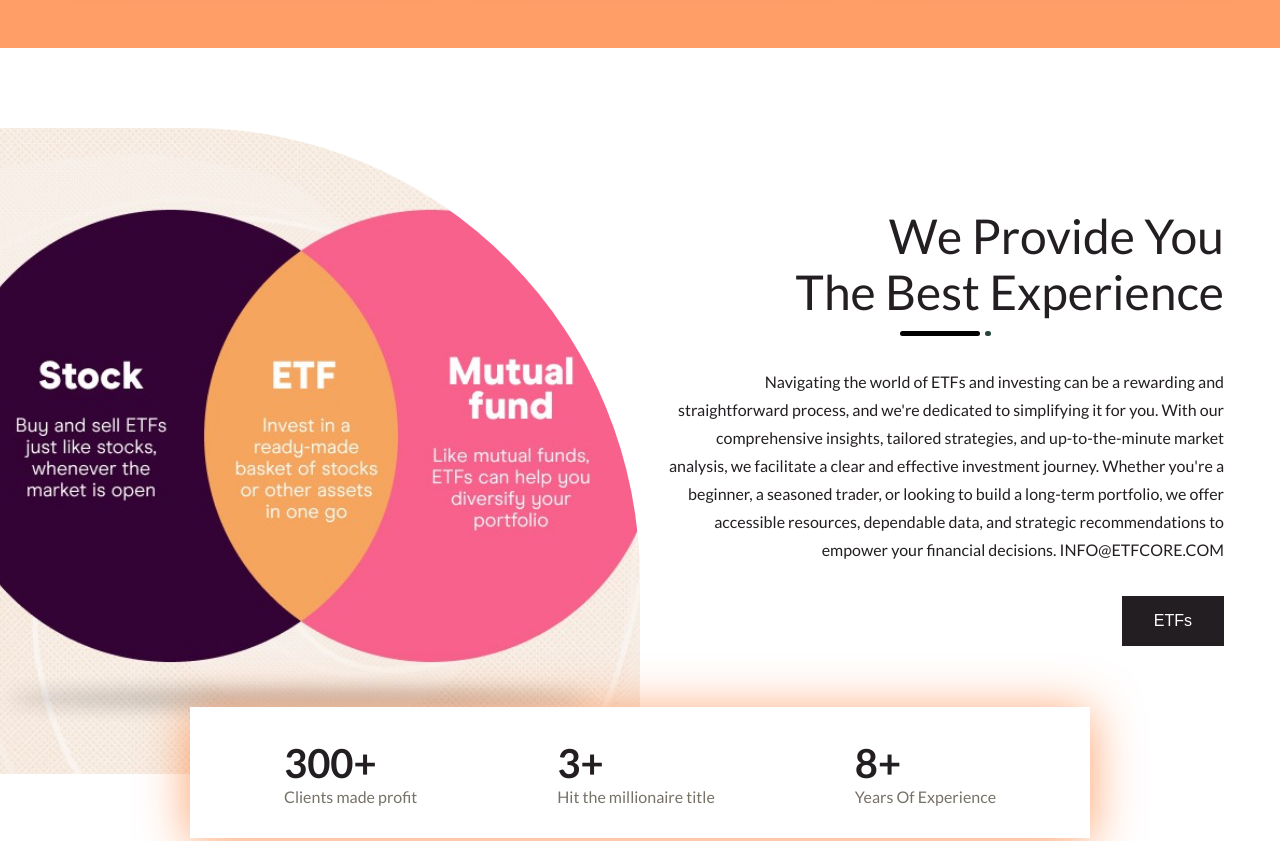
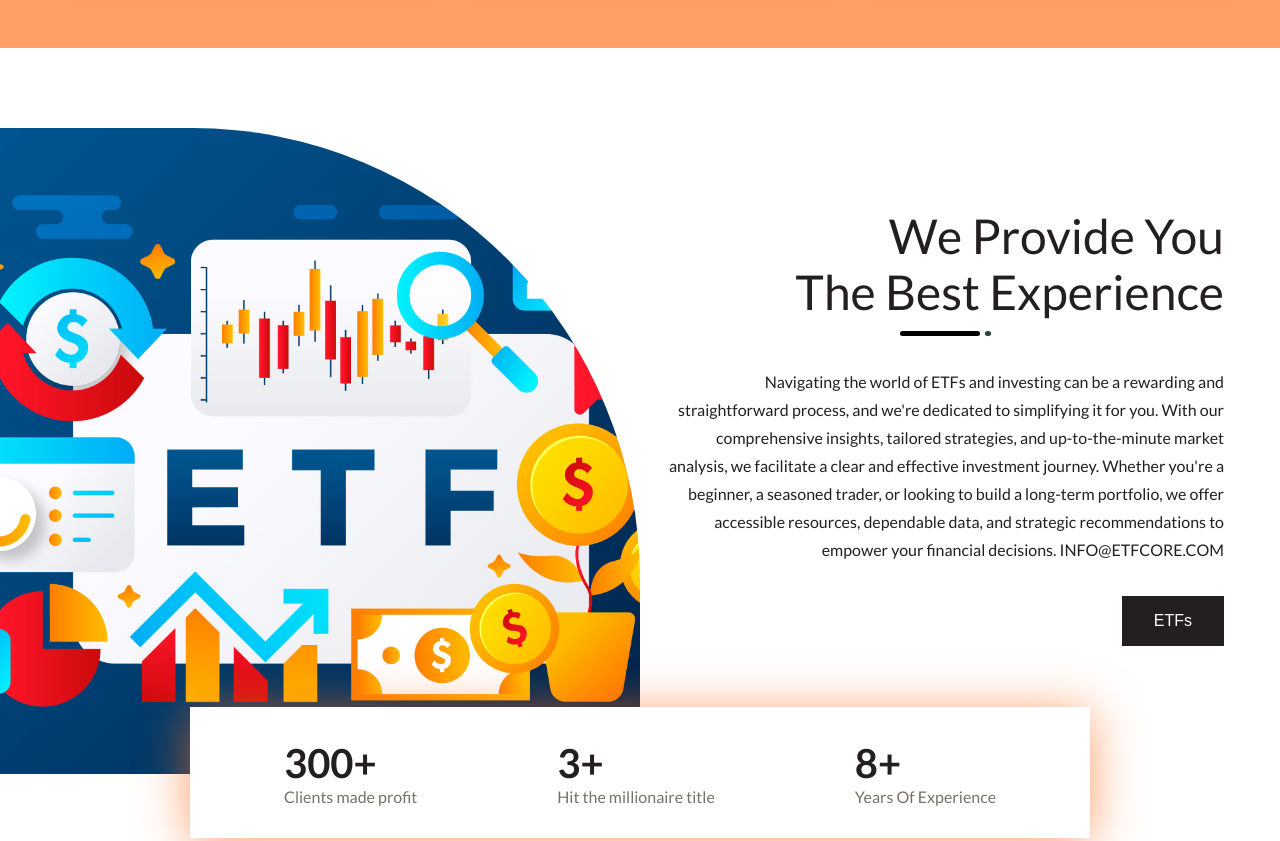
Before and after one commit to CodeUser0/etfcore, a website built with webpack: page index.html in a window 1280 px wide. Shown: the part 1440-2281 px from the top of the page. Built offline with nearby package versions, Linux system fonts and the light colour scheme; a script that the page names is missing.

Commit message:
Update style.css

```diff
--- a/css/style.css
+++ b/css/style.css
@@ -173,7 +173,7 @@ header {
 
 .header__image {
   height: 100%;
-  background-image: url("/assets/header.png");
+  background-image: url("/assets/pic3.jpg");
   background-position: center top;
   background-size: cover;
   background-repeat: no-repeat;
@@ -313,8 +313,8 @@ header .btn {
 
 .experience__image {
   height: 100%;
-  background-image: url("/assets/etfinfo.png");
-  background-position: calc(50% - 230px) center;
+  background-image: url("/assets/pic1.jpg");
+  background-position: center;
   background-size: cover;
   background-repeat: no-repeat;
   min-height: 15rem;
```
